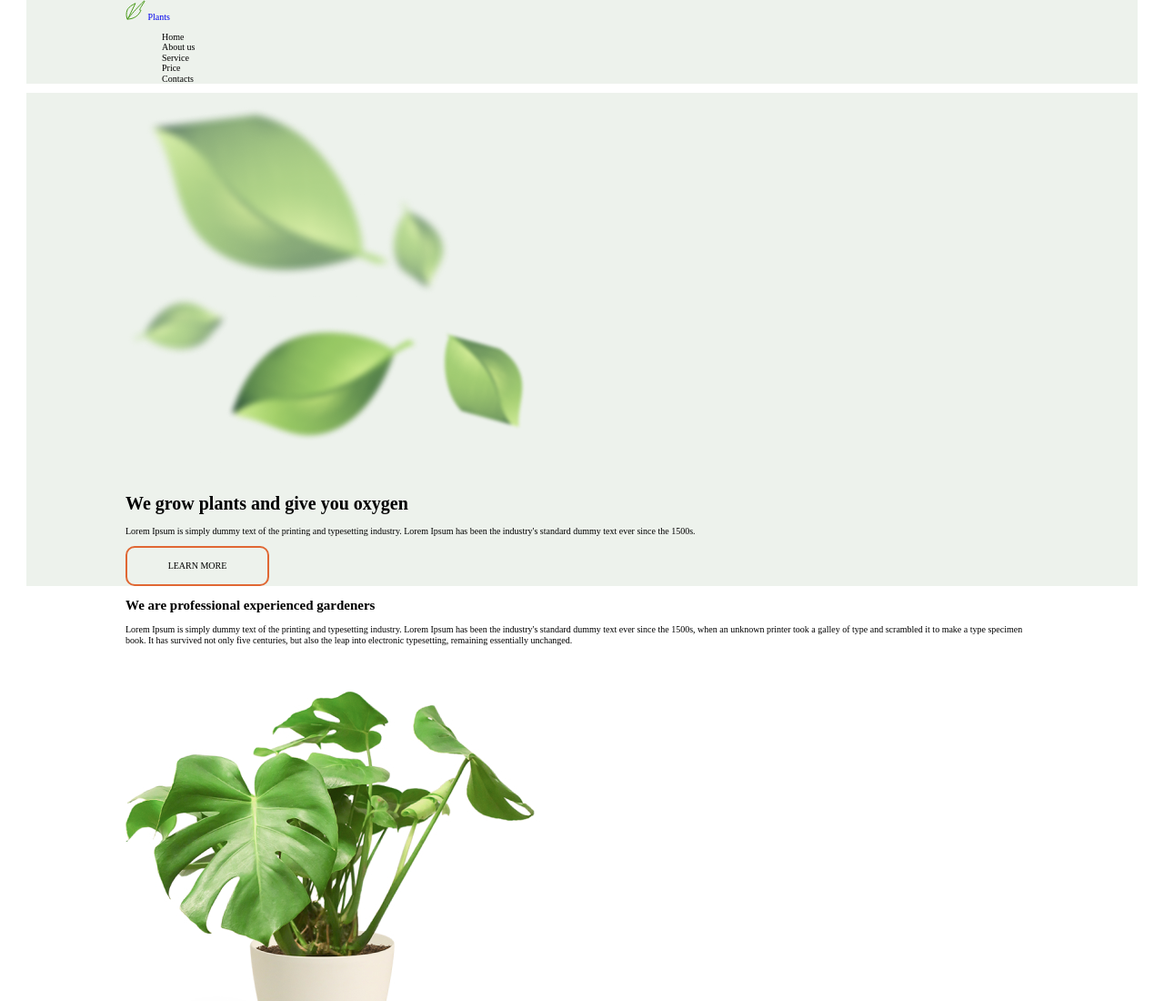
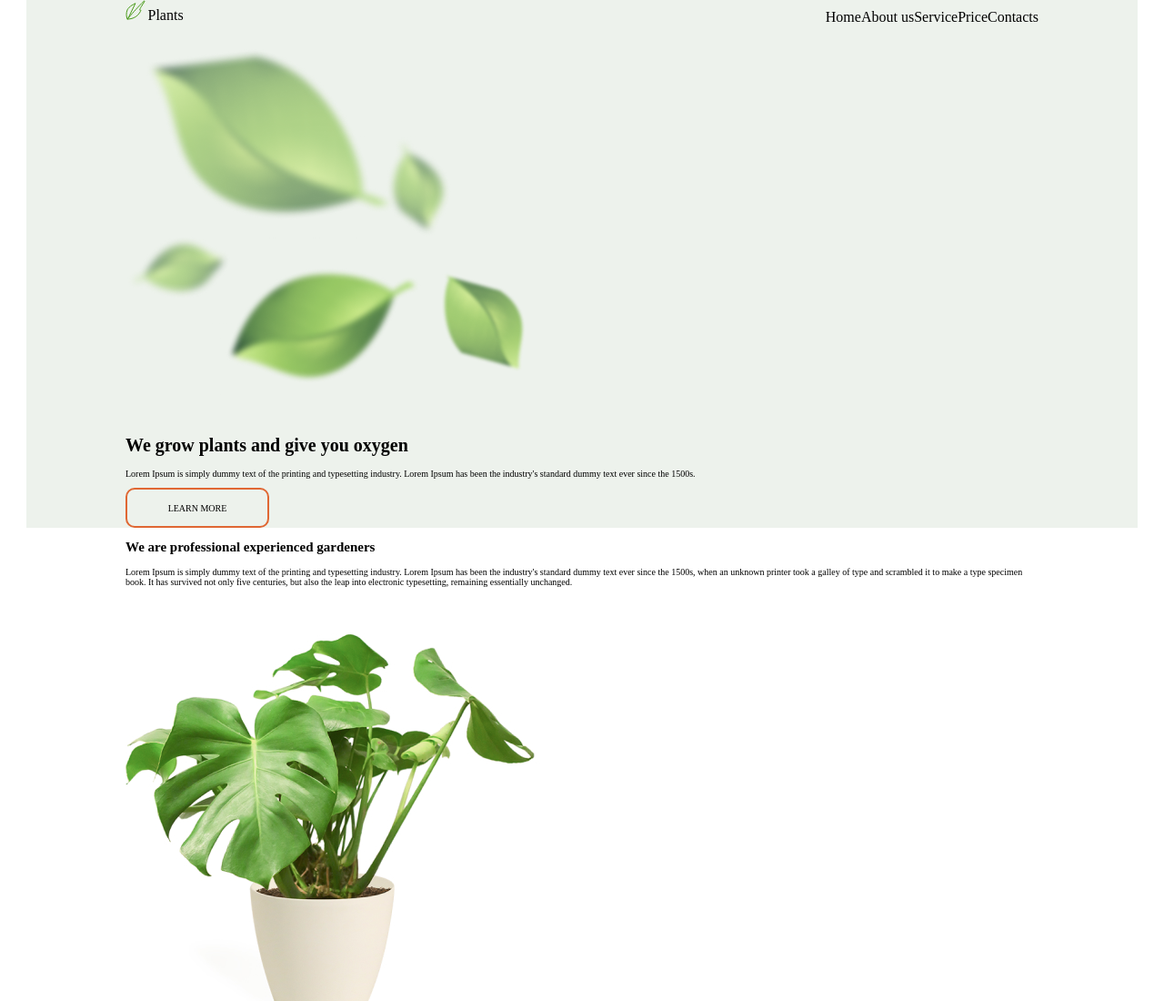
Before and after one commit to Kirill-Fokin/plants, a plain HTML site: page index.html in a window 1280 px wide. Shown: the top 1100 px of the page at 91% size. Drawn offline with Linux system fonts and the light colour scheme; a web font is replaced by a local one.

Commit message:
feat: add header

```diff
--- a/index.html
+++ b/index.html
@@ -4,6 +4,9 @@
   <meta charset="UTF-8">
   <meta name="viewport" content="width=device-width, initial-scale=1.0">
   <title>Plants</title>
+  <link rel="preconnect" href="https://fonts.googleapis.com">
+  <link rel="preconnect" href="https://fonts.gstatic.com" crossorigin>
+  <link href="https://fonts.googleapis.com/css2?family=Inika:wght@400;700&display=swap" rel="stylesheet">
   <link rel="stylesheet" href="src/css/style.css">
 </head>
 <body>
@@ -15,15 +18,20 @@
             <object type="image/svg+xml" data="src/img/logo/main-logo.svg" class="logo-object">
                 Your browser does not support SVG
             </object>
-            <span>Plants</span>
+            <span class="logo__text">Plants</span>
           </a>
         </div>
         <ul class="navigation">
-          <li class="navigation__link">Home</li>
-          <li class="navigation__link">About us</li>
-          <li class="navigation__link">Service</li>
-          <li class="navigation__link">Price</li>
-          <li class="navigation__link">Contacts</li>
+          <li class="navigation__item">
+            <a href="" class="menu__link"> Home</a></li>
+          <li class="navigation__item">
+            <a href="" class="menu__link">About us</a></li>
+          <li class="navigation__item">
+            <a href="" class="menu__link">Service</a></li>
+          <li class="navigation__item">
+            <a href="" class="menu__link">Price</a></li>
+          <li class="navigation__item">
+            <a href="" class="menu__link">Contacts</a></li>
         </ul>
       </div>
     </header>
--- /dev/null
+++ b/src/sass/abstract/_extends.scss
@@ -0,0 +1,10 @@
+%flex-all-center {
+  display: flex;
+  justify-content: center;
+  align-items: center;
+}
+
+%flex-jc-center {
+    display: flex;
+    justify-content: center;
+}
--- a/src/sass/abstract/_mixins.scss
+++ b/src/sass/abstract/_mixins.scss
@@ -3,17 +3,18 @@
     height: $height;
   }
 
-  @mixin flex ($justify-content, $align-items) {
+  @mixin flex ($justify-content: normal, $align-items:normal) {
     display: flex;
     justify-content: $justify-content;
     align-items: $align-items;
   }
 
-  @mixin font ($size, $height: $size, $weight: bold, $style: normal) {
+  @mixin font ($size, $font-family, $weight: bold, $font-style: normal) {
     font-size: $size;
-    font-style: $style;
+    font-family: $font-family;
     font-weight: $weight;
-    line-height: $height;
+    font-style: $font-style;
+    // line-height: $height;
 }
 
 
--- a/src/sass/base/_logo.scss
+++ b/src/sass/base/_logo.scss
@@ -0,0 +1,6 @@
+.logo {
+  &__text {
+    @include font(1.6rem, "Inika", 400);
+    color: black;
+  }
+}
--- /dev/null
+++ b/src/sass/components/_navigation.scss
@@ -0,0 +1,14 @@
+.navigation {
+   @include flex(space-around, normal);
+}
+
+.menu {
+  &__link {
+    @include font(1.6rem, "Inika", 400);
+    color: black;
+    transition: .3s ease-in-out;
+    &:hover {
+      color: $main-color;
+    }
+  }
+}
--- a/src/sass/layouts/_header.scss
+++ b/src/sass/layouts/_header.scss
@@ -1,3 +1,6 @@
 .header {
-    background-color: $bg-srction-color;
+  background-color: $bg-srction-color;
+  &__wrapper  {
+    @include flex(space-between);
+  }
 }
--- a/src/sass/style.scss
+++ b/src/sass/style.scss
@@ -2,6 +2,7 @@
 // //Abstract
 @import "./abstract/constants";
 @import "./abstract/mixins";
+@import "./abstract/extends";
 
 // //Base
 @import "./base/base";
@@ -17,6 +18,7 @@
 @import "./layouts/footer";
 
 // // Components
+@import "./components/navigation";
 @import "./components/about";
 @import "./components/contact-us";
 @import "./components/experience";
```
Also changed, not shown: src/css/style.css.
